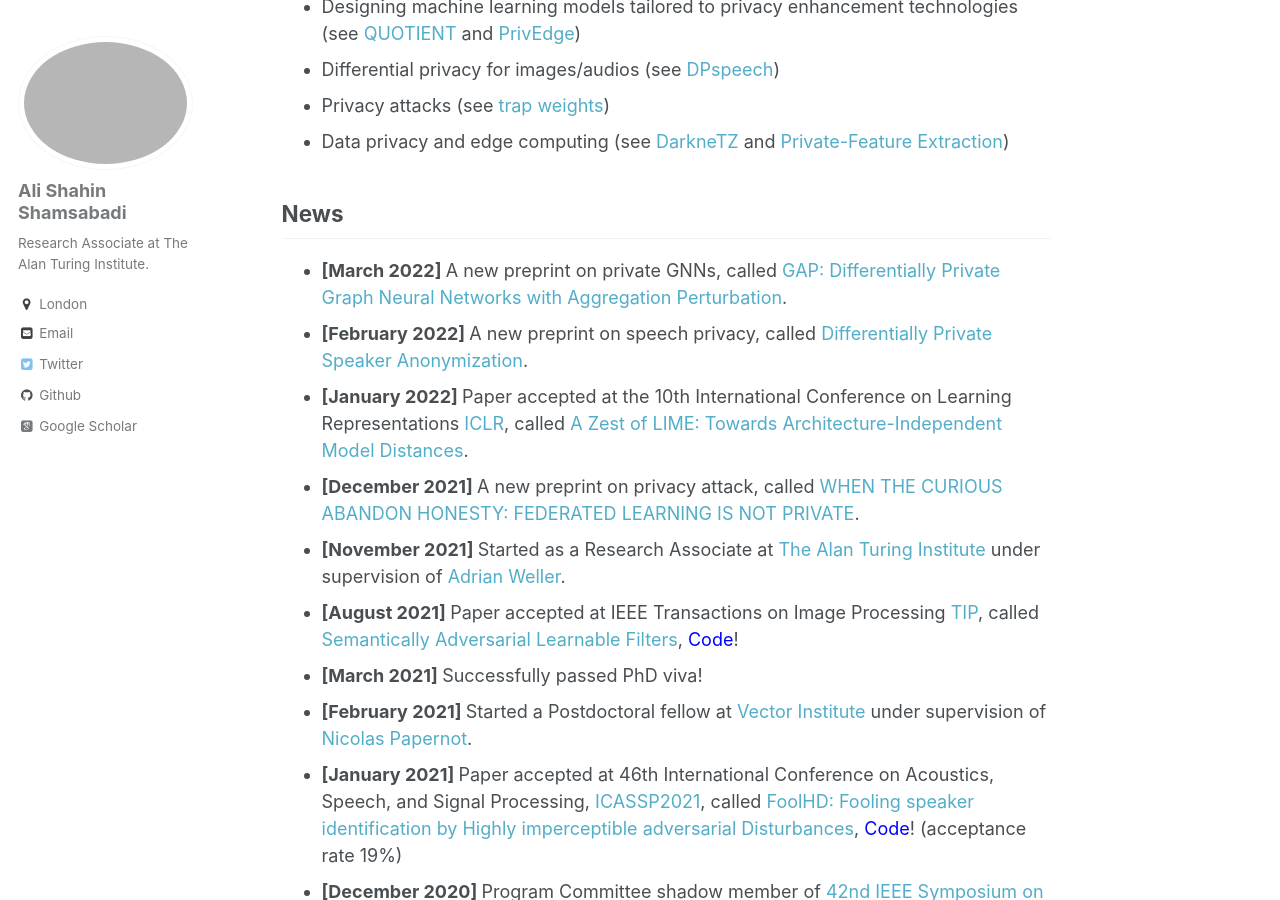
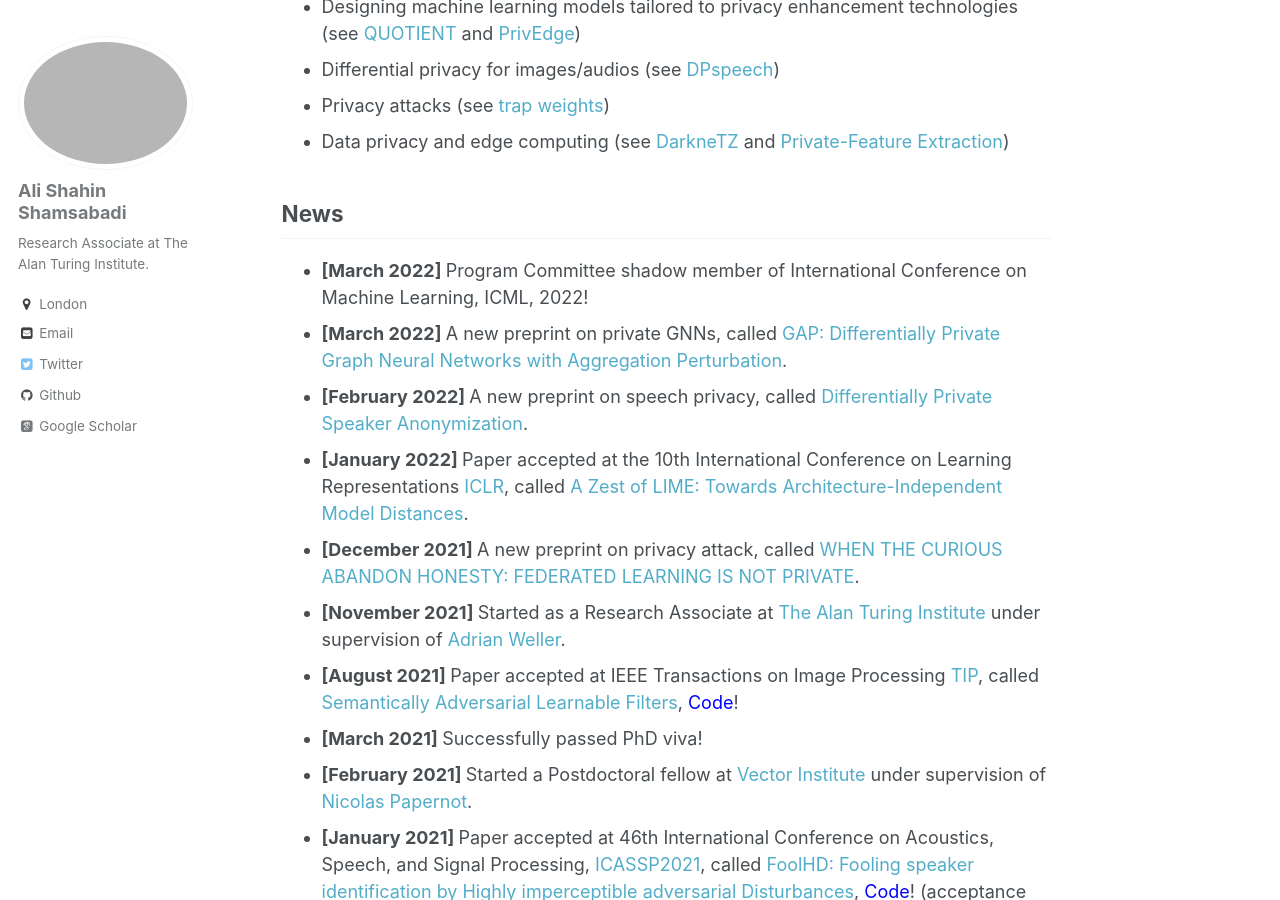
Before and after one commit to AliShahin/AliShahin.github.io, a Jekyll site: the page built from _pages/about.md, in a window 1280 px wide and 900 px high, scrolled down 700 px. Built offline with Jekyll 4.4.1, drawn with Linux system fonts in a browser that asks for light colours; some web fonts are replaced.

Commit message:
Update about.md

```diff
--- a/_pages/about.md
+++ b/_pages/about.md
@@ -23,6 +23,7 @@ My research interests and recent works include:
 
 
 ## News
+- <b> [March 2022] </b> Program Committee shadow member of International Conference on Machine Learning, ICML, 2022!
 - <b> [March 2022] </b> A new preprint on private GNNs, called [GAP: Differentially Private Graph Neural Networks with Aggregation Perturbation](https://arxiv.org/pdf/2203.00949.pdf).
 - <b> [February 2022] </b> A new preprint on speech privacy, called [Differentially Private Speaker Anonymization](https://arxiv.org/pdf/2202.11823.pdf).
 - <b> [January 2022] </b> Paper accepted at the 10th International Conference on Learning Representations [ICLR](https://iclr.cc), called [A Zest of LIME: Towards Architecture-Independent Model Distances](https://openreview.net/forum?id=OUz_9TiTv9j).
```
